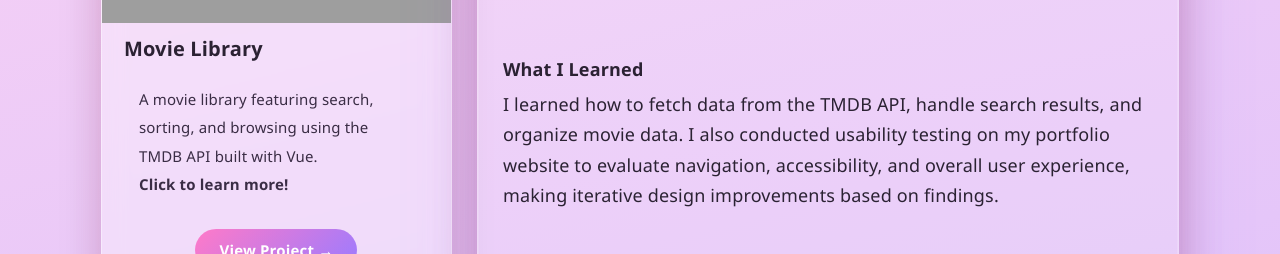
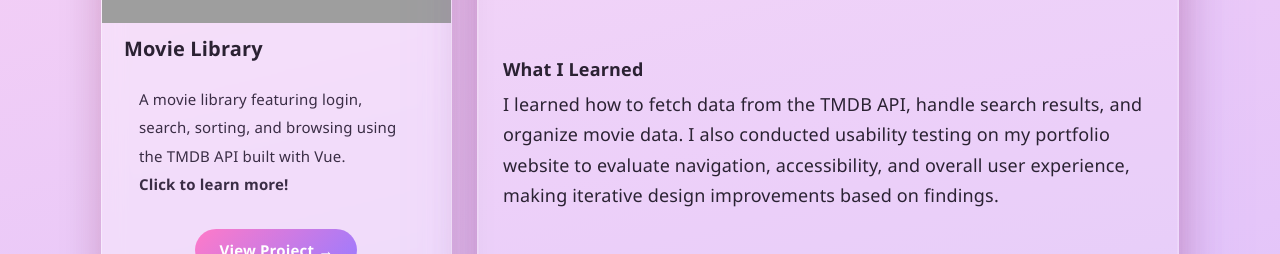
Before and after one commit to amy0134679/Portfolio-Website, a React (Vite) app: page / in a window 1280 px wide. Both pictures are taken after a click on the element 639 px from the left and 2127 px from the top of the page. Shown: the part 2066-2320 px from the top of the page. Built offline with nearby package versions, Linux system fonts and the light colour scheme; grey boxes are pictures that could not be loaded.

Commit message:
fixed dress up game centering

```diff
--- a/src/App.jsx
+++ b/src/App.jsx
@@ -360,7 +360,7 @@ export default function App() {
                   <h4>Movie Library</h4>
 
                   <p>
-                    A movie library featuring search, sorting, and browsing
+                    A movie library featuring login, search, sorting, and browsing
                     using the TMDB API built with Vue.
                     <br />
                     <strong>Click to learn more!</strong>
--- a/src/components/DressUpGame.css
+++ b/src/components/DressUpGame.css
@@ -23,6 +23,12 @@
   height: 550px;
   flex: 0 0 auto;
   border-radius: 32px 0 0 32px;
+
+  position: relative;
+  overflow: hidden;
+  display: flex;
+  justify-content: center;
+  align-items: center;
 }
 
 .game-controls {
```
